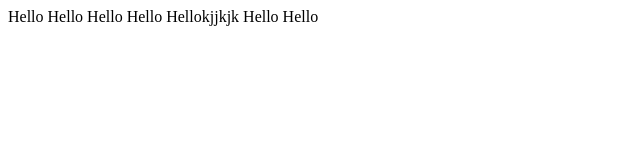
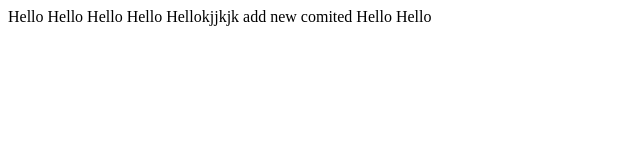
Before and after one commit to AndriiMyko/test_project, a plain HTML site: page index.html in a window 1280 px wide. Shown: the whole page, without its empty margins (0-640 px from the left). Drawn offline with Linux system fonts and the light colour scheme.

Commit message:
one line comited

```diff
--- a/index.html
+++ b/index.html
@@ -16,6 +16,7 @@
   <body>
     Hello     Hello Hello
     Hello Hellokjjkjk
+add new comited
     Hello Hello
   </body>
 </html>
```
